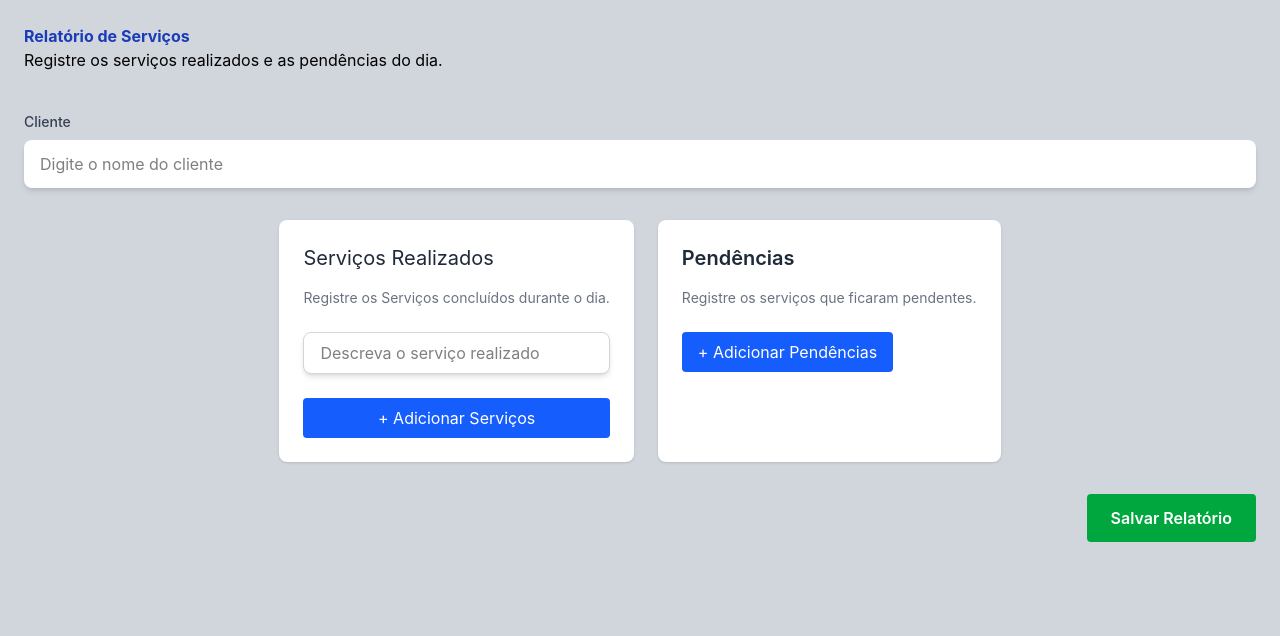
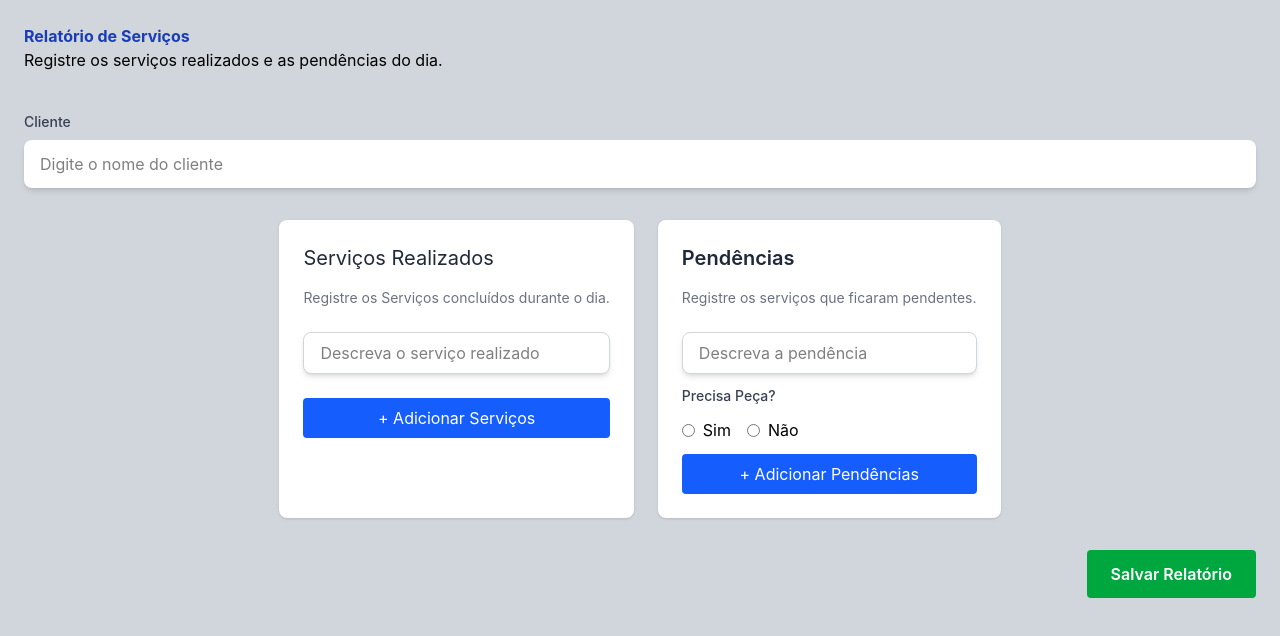
Before and after one commit to Erikli999/Relatorio-Servicos, a React app in the folder frontend/: page / in a window 1280 px wide. Shown: the top 636 px of the page. Built offline with nearby package versions, Linux system fonts and the light colour scheme; the HTML template or start-up script is replaced by a standard one.

Commit message:
feat: adiciona formulario de pendencias

```diff
--- a/frontend/src/App.jsx
+++ b/frontend/src/App.jsx
@@ -1,9 +1,24 @@
 import { useState } from "react"
 
 function App() {
-  const[cliente, steCliente] = useState("");
+  const[cliente, setCliente] = useState("");
   const[servicos, setServicos] = useState([]);
   const[novoServico, setNovoServico] = useState("");
+  const[pendencias, setPendencias] = useState("");
+  const[novaPendencia, setNovaPendencia] = useState("");
+  const[precisaPeca, setPrecisaPeca] = useState(null);
+  const[peca, setPeca] = useState("");
+  const[pecaDisponivel, setPecaDisponivel] = useState(null);
+  const adicionarServico = () => {
+    if (novoServico.trim() === "") {
+      return;
+    }
+    setServicos([...servicos, novoServico]);
+    setNovoServico("");
+  };
+  const removerServico = (index) => {
+    setServicos(servicos.filter((_, i) => i !== index));
+  };
   return(
     <div className="min-h-screen bg-gray-300 p-6">
       <div className="max-auto max-w-5x1">
@@ -45,9 +60,25 @@ function App() {
                 placeholder="Descreva o serviço realizado"
                 className="mb-3 w-full-md rounded-lg border border-gray-300 bg-white px-4 py-2 shadow-md outline-none focus:border-blue-500"
               />
-              <button className="rounded bg-blue-600 px-4 py-2 text-white hover:bg-green-700">
+              <button
+                onClick={adicionarServico}
+                className="rounded bg-blue-600 px-4 py-2 text-white hover:bg-green-700">
                 + Adicionar Serviços
               </button>
+              {servicos.map((servico, index) => (
+                <div
+                key={index}
+                className="rounded-lg bg-gray-100 px-4 py-3 text-sm text-gray-700"
+                >
+                  <span>{servico}</span>
+
+                  <button
+                    onClick={() => removerServico(index)}
+                    className="text-red-500 hover:text-red-700">
+                    Remover
+                  </button>
+                </div>
+              ))}
             </div>
           </section>
 
@@ -59,9 +90,85 @@ function App() {
               Registre os serviços que ficaram pendentes.
             </p>
 
-            <button className="rounded bg-blue-600 px-4 py-2 text-white hover:bg-orange-700">
-              + Adicionar Pendências
-            </button>
+            <div className="flex flex-col gap-3">
+
+              <input
+                type="text"
+                value={novaPendencia}
+                onChange={(e) => setNovaPendencia(e.target.value)}
+                placeholder="Descreva a pendência"
+                className="w-full rounded-lg border border-gray-300 bg-white px-4 py-2
+                shadow-md outline-none focus:border-blue-500"
+              />
+
+              <label className="text-sm font-medium text-gray-700">
+                Precisa Peça?
+              </label>
+
+              <div className="flex gap-4">
+                <label className="flex items-center gap-2">
+                  <input
+                    type="radio"
+                    name="precisaPeca"
+                    checked={precisaPeca === true}
+                    onChange={() => setPrecisaPeca(true)}
+                  />
+                  Sim
+                </label>
+
+                <label className="flex items-center gap-2">
+                  <input
+                    type="radio"
+                    name="precisaPeca"
+                    checked={precisaPeca === false}
+                    onChange={() => setPrecisaPeca(false)}
+                  />
+                  Não
+                </label>
+              </div>
+
+              {precisaPeca === true && (
+                <>
+                  <input
+                    type="text"
+                    value={peca}
+                    onChange={(e) => setPeca(e.target.value)}
+                    placeholder="Digite o nome da peça"
+                    className="w-full rounded-lg border border-gray-300 bg-white px-4 py-2 shadow-md outline-none focus:border-blue-500"
+                  />
+
+                  <label className="text-sm font-medium text-gray-700">
+                    Peça disponível?
+                  </label>
+
+                  <div className="flex gap-4">
+                    <label className="flex items-center gap-2">
+                      <input
+                      type="radio"
+                        name="pecaDisponivel"
+                        checked={pecaDisponivel === true}
+                        onChange={() => setPecaDisponivel(true)}
+                      />
+                      Sim
+                    </label>
+
+                    <label className="flex items-center gap-2">
+                      <input
+                        type="radio"
+                        name="pecaDisponivel"
+                        checked={pecaDisponivel === false}
+                        onChange={() => setPecaDisponivel(false)}
+                      />
+                        Não
+                    </label>
+                  </div>
+                </>
+              )}
+
+              <button className="rounded bg-blue-600 px-4 py-2 text-white hover:bg-orange-700">
+                + Adicionar Pendências
+              </button>
+            </div>
           </section>
         </div>
 
```
